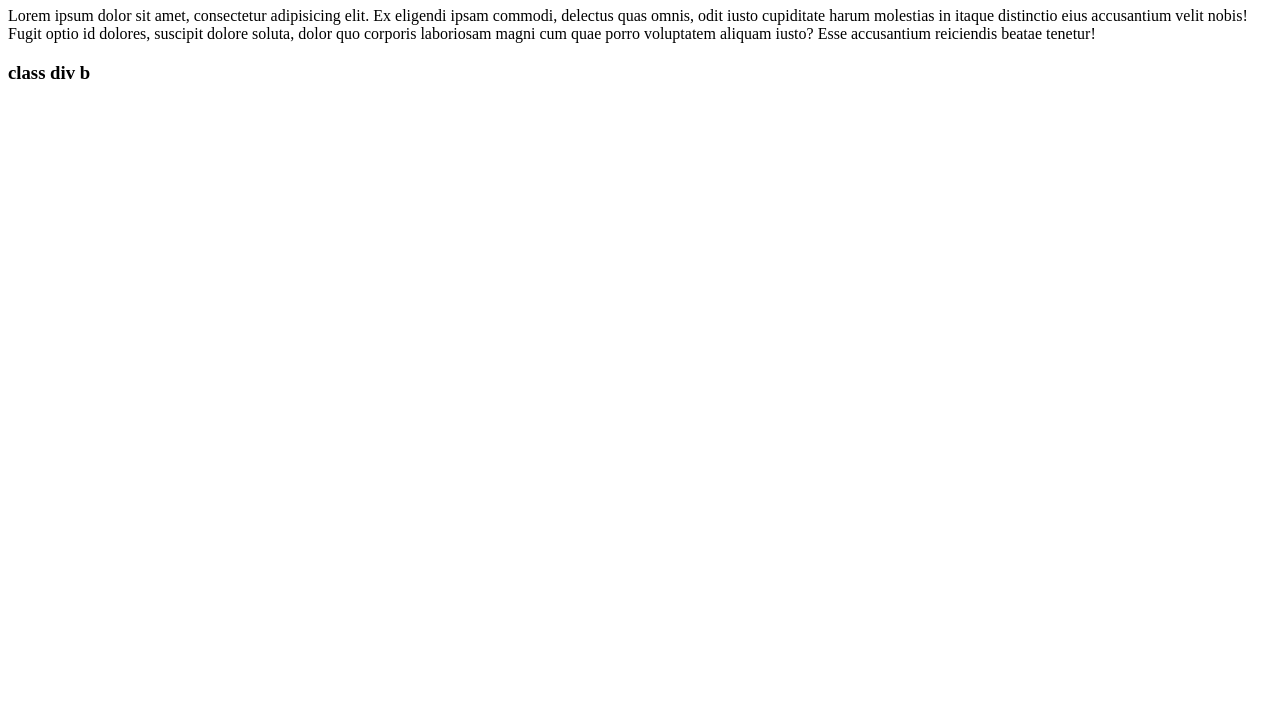
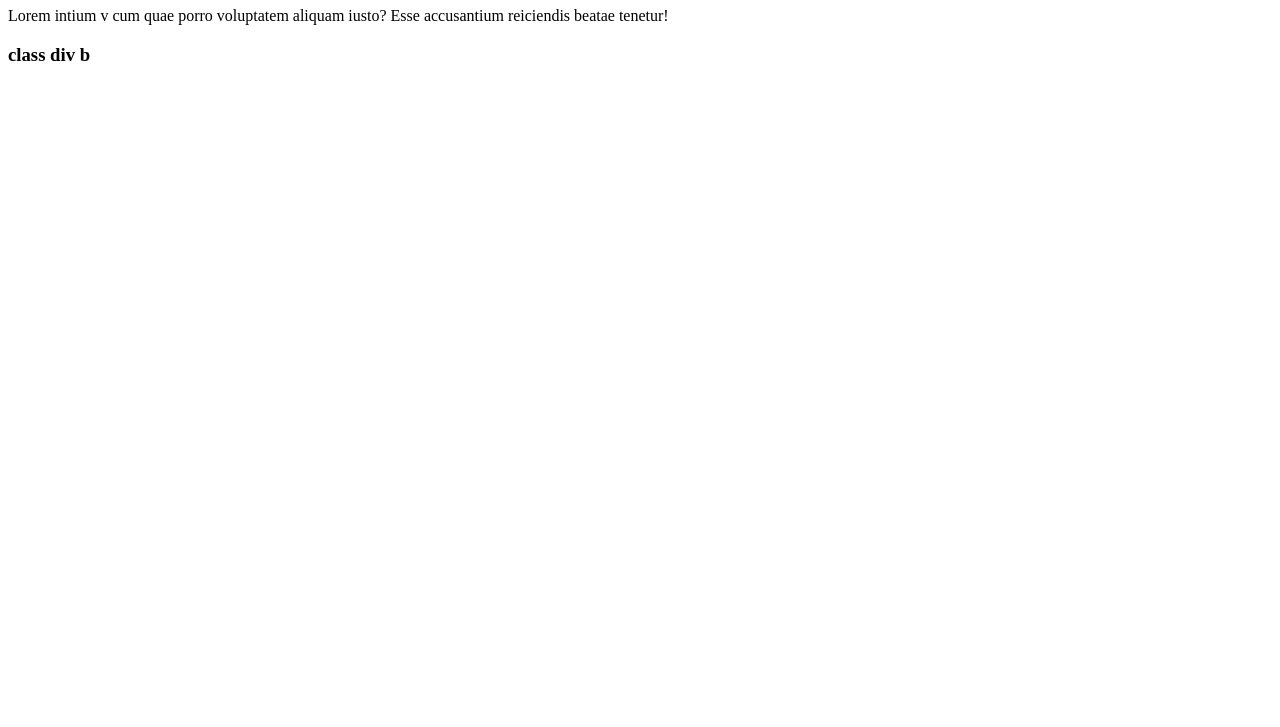
Before and after one commit to kumbharajay12/MyfirstRepo, a plain HTML site: page index.html in a window 1280 px wide. Shown: the part 73-800 px from the top of the page. Drawn offline with Linux system fonts and the light colour scheme.

Commit message:
remove item

```diff
--- a/index.html
+++ b/index.html
@@ -7,7 +7,7 @@
 </head>
 <body>
     <h1>My class room</h1>
-    <p>Lorem ipsum dolor sit amet, consectetur adipisicing elit. Ex eligendi ipsam commodi, delectus quas omnis, odit iusto cupiditate harum molestias in itaque distinctio eius accusantium velit nobis! Fugit optio id dolores, suscipit dolore soluta, dolor quo corporis laboriosam magni cum quae porro voluptatem aliquam iusto? Esse accusantium reiciendis beatae tenetur!</p>
+    <p>Lorem intium v cum quae porro voluptatem aliquam iusto? Esse accusantium reiciendis beatae tenetur!</p>
     <h3>class div b</h3>
 </body>
 </html>
```
